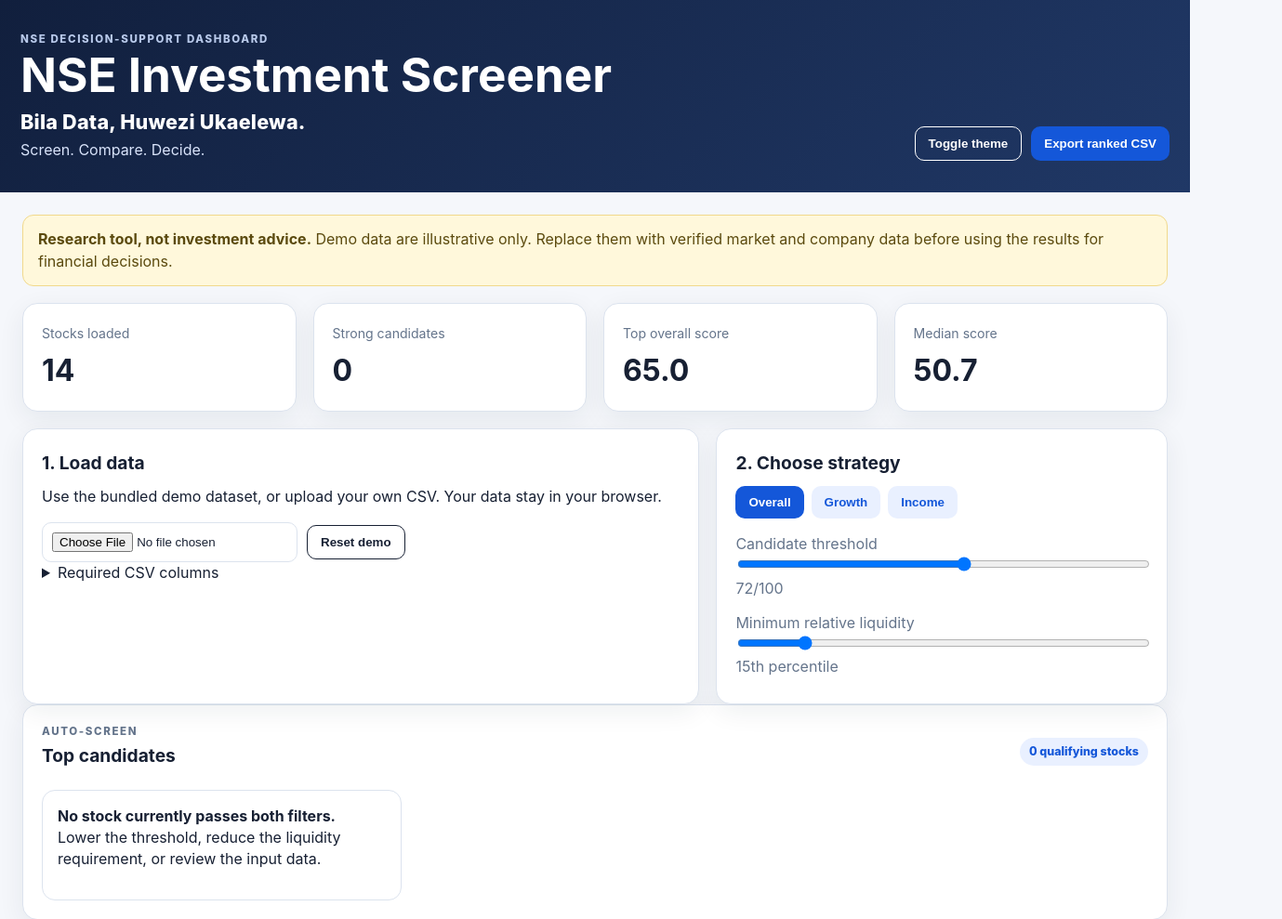
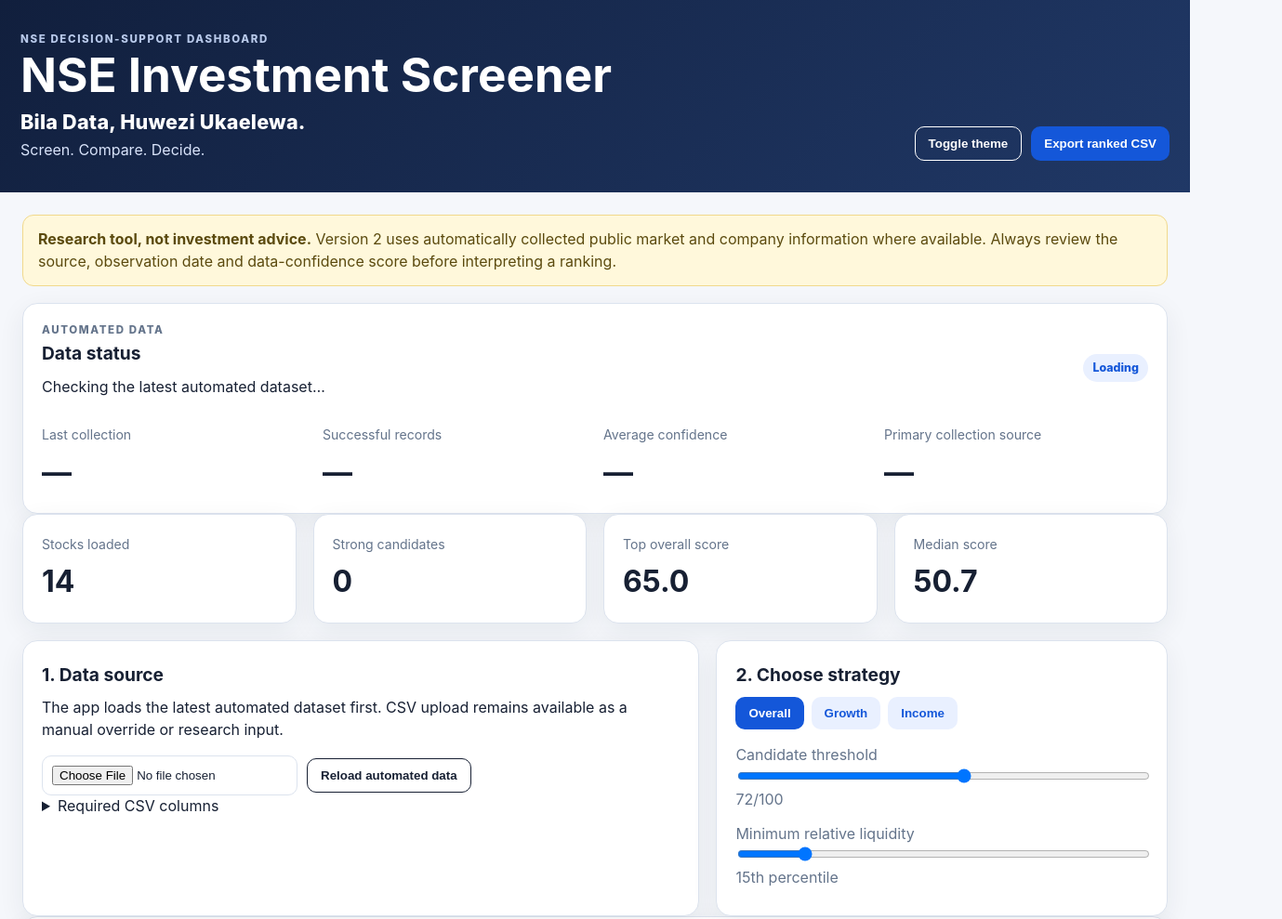
Before and after one commit to jamesmmbugua/nse-investment-screener, a plain HTML site: page index.html in a window 1280 px wide. Shown: the top 989 px of the page at 93% size, 1379 px wide, since content can reach past the window. Drawn offline with nearby package versions, Linux system fonts and the light colour scheme.

Commit message:
Version 2: add automated data status and confidence UI

```diff
--- a/index.html
+++ b/index.html
@@ -25,7 +25,24 @@
   <main>
     <section class="notice">
       <strong>Research tool, not investment advice.</strong>
-      Demo data are illustrative only. Replace them with verified market and company data before using the results for financial decisions.
+      Version 2 uses automatically collected public market and company information where available. Always review the source, observation date and data-confidence score before interpreting a ranking.
+    </section>
+
+    <section class="card" id="dataStatusCard">
+      <div class="section-head">
+        <div>
+          <p class="eyebrow">AUTOMATED DATA</p>
+          <h2>Data status</h2>
+          <p id="dataStatusText">Checking the latest automated dataset…</p>
+        </div>
+        <span id="dataMode" class="pill">Loading</span>
+      </div>
+      <div class="grid summary-grid">
+        <div class="metric"><span>Last collection</span><strong id="lastUpdated">—</strong></div>
+        <div class="metric"><span>Successful records</span><strong id="recordsUpdated">—</strong></div>
+        <div class="metric"><span>Average confidence</span><strong id="avgConfidence">—</strong></div>
+        <div class="metric"><span>Primary collection source</span><strong id="primarySource">—</strong></div>
+      </div>
     </section>
 
     <section class="grid summary-grid">
@@ -49,11 +66,11 @@
 
     <section class="grid controls-grid">
       <article class="card">
-        <h2>1. Load data</h2>
-        <p>Use the bundled demo dataset, or upload your own CSV. Your data stay in your browser.</p>
+        <h2>1. Data source</h2>
+        <p>The app loads the latest automated dataset first. CSV upload remains available as a manual override or research input.</p>
         <div class="file-row">
           <input id="csvInput" type="file" accept=".csv,text/csv">
-          <button id="resetData" class="secondary">Reset demo</button>
+          <button id="resetData" class="secondary">Reload automated data</button>
         </div>
         <details>
           <summary>Required CSV columns</summary>
@@ -111,6 +128,7 @@
                 <th>Sector</th>
                 <th>Price</th>
                 <th>Score</th>
+                <th>Confidence</th>
                 <th>Status</th>
                 <th>Compare</th>
               </tr>
@@ -161,7 +179,7 @@
   </main>
 
   <footer>
-    <p>Static GitHub Pages application. Calculations run locally in the browser.</p>
+    <p>Version 2 · Automated public-data collection with source provenance. Calculations run locally in the browser.</p>
   </footer>
 
   <script src="js/app.js"></script>
```
